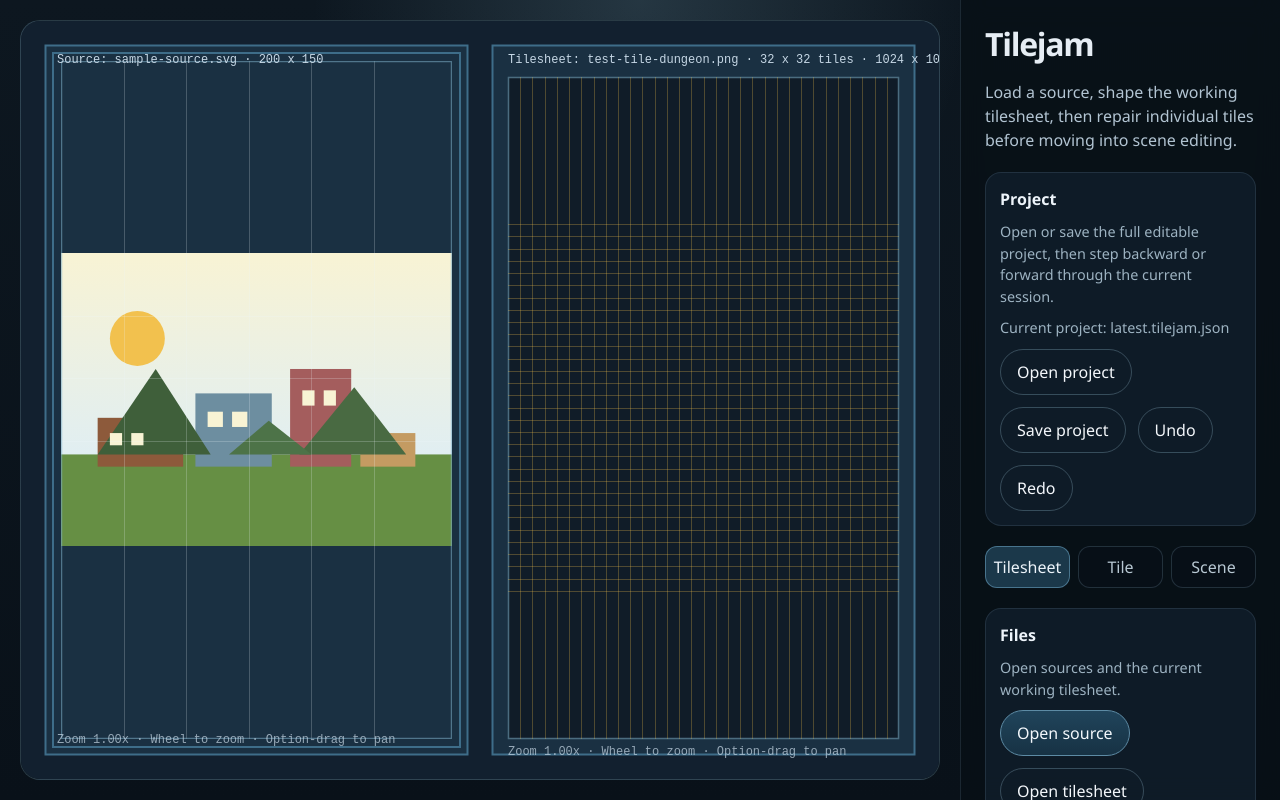
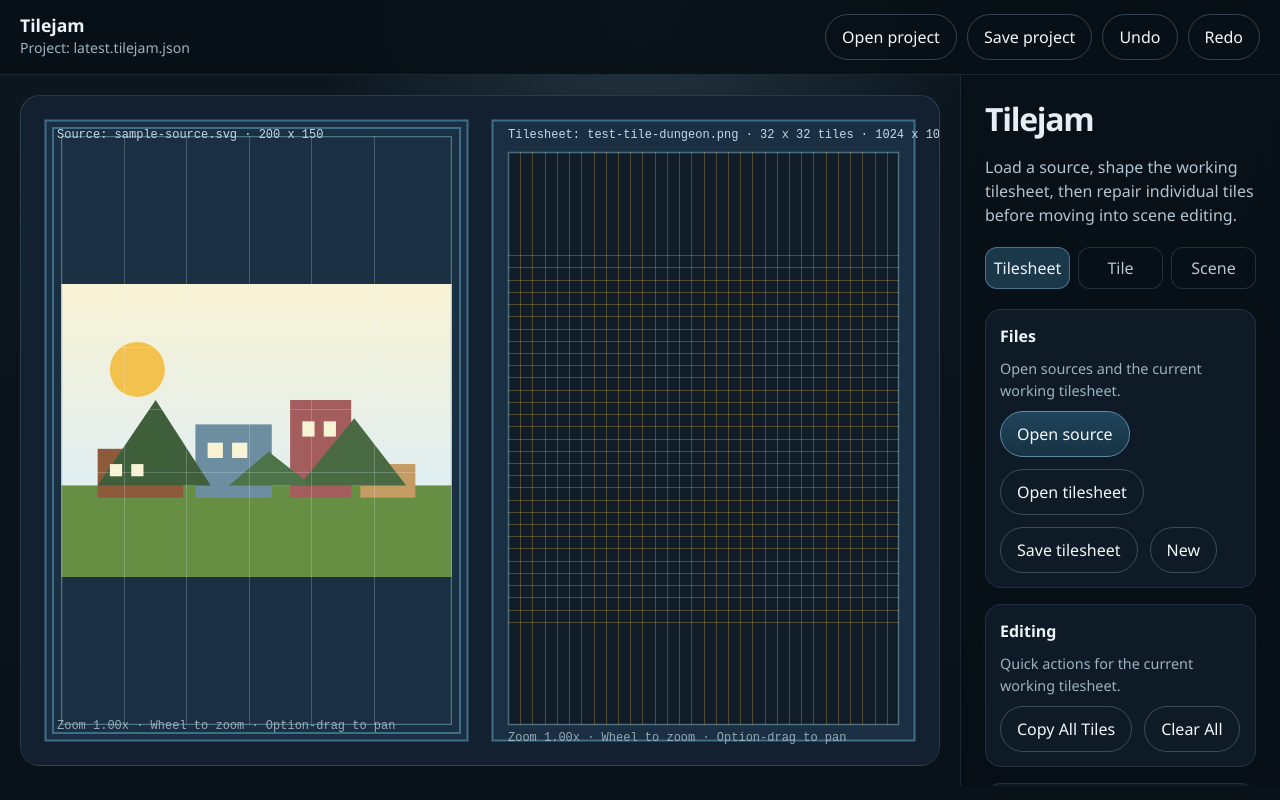
Before and after one commit to Genxbit/tilejam, a website built with Vite: page frontend/index.html in a window 1280 px wide. Built offline with nearby package versions, Linux system fonts and the light colour scheme.

Commit message:
Ticket 11: UX shell + scene grid visibility

```diff
--- a/frontend/src/app/createAppController.ts
+++ b/frontend/src/app/createAppController.ts
@@ -566,6 +566,11 @@ export function createAppController(root: HTMLElement, state: ProjectState) {
       state.session.message = `Moved scene layer ${layer.name} ${delta < 0 ? "up" : "down"} in the stack.`;
       renderAll();
     },
+    onSceneGridVisibilityChanged: (visible) => {
+      state.session.showSceneGrid = visible;
+      state.session.message = visible ? "Scene editing grid shown." : "Scene preview enabled.";
+      renderCanvas();
+    },
     onSelectedTileUpdated: (patch) => {
       recordHistory();
       const tile = updateSelectedOutputTile(state, patch);
--- a/frontend/src/data/createProjectState.ts
+++ b/frontend/src/data/createProjectState.ts
@@ -43,6 +43,7 @@ export function createProjectState(): ProjectState {
       selectedSceneCell: null,
       hoveredPanel: null,
       tilePreviewMode: "none",
+      showSceneGrid: false,
       sourceCamera: {
         zoom: 1,
         panX: 0,
--- a/frontend/src/rendering/renderWorkspace.ts
+++ b/frontend/src/rendering/renderWorkspace.ts
@@ -259,9 +259,15 @@ function drawOutputGrid(
   context.beginPath();
   context.rect(viewport.frame.x, viewport.frame.y, viewport.frame.width, viewport.frame.height);
   context.clip();
-  drawHoveredOutputTile(context, state, viewport);
+  const isScenePreview = state.session.activeWorkspaceMode === "scene" && !state.session.showSceneGrid;
+
+  if (!isScenePreview) {
+    drawHoveredOutputTile(context, state, viewport);
+  }
   if (state.session.activeWorkspaceMode === "scene") {
-    drawSelectedSceneCell(context, state, viewport);
+    if (!isScenePreview) {
+      drawSelectedSceneCell(context, state, viewport);
+    }
   } else {
     drawSelectedOutputTile(context, state, viewport);
   }
@@ -270,6 +276,18 @@ function drawOutputGrid(
   context.lineWidth = 1.5;
   context.strokeRect(viewport.frame.x + 0.5, viewport.frame.y + 0.5, viewport.frame.width - 1, viewport.frame.height - 1);
   drawTilePreview(context, state, viewport);
+
+  const shouldDrawGrid = state.session.activeWorkspaceMode !== "scene" || state.session.showSceneGrid;
+
+  if (!shouldDrawGrid) {
+    context.fillStyle = VIEW_HINT;
+    context.fillText(
+      `Zoom ${state.session.outputCamera.zoom.toFixed(2)}x · Wheel to zoom · Option-drag to pan`,
+      viewport.frame.x,
+      viewport.frame.y + viewport.frame.height + 16,
+    );
+    return;
+  }
 
   context.strokeStyle = OUTPUT_GRID;
   context.lineWidth = 1;
@@ -384,16 +402,18 @@ function drawPlacedTiles(
       continue;
     }
 
+    const cellRect = getAlignedCellRect(viewport, tile.destCol, tile.destRow);
+
     drawTileIntoRect(
       context,
       image,
       tile,
-      viewport.contentX + tile.destCol * viewport.cellWidth,
-      viewport.contentY + tile.destRow * viewport.cellHeight,
+      cellRect.x,
+      cellRect.y,
       state.project.tileWidth,
       state.project.tileHeight,
-      viewport.scaleX,
-      viewport.scaleY,
+      cellRect.width / state.project.tileWidth,
+      cellRect.height / state.project.tileHeight,
     );
   }
 }
@@ -474,16 +494,18 @@ function drawTileInstance(
     return;
   }
 
+  const cellRect = getAlignedCellRect(viewport, col, row, layerOffsetX, layerOffsetY);
+
   drawTileIntoRect(
     context,
     image,
     tile,
-    viewport.contentX + col * viewport.cellWidth + layerOffsetX,
-    viewport.contentY + row * viewport.cellHeight + layerOffsetY,
+    cellRect.x,
+    cellRect.y,
     state.project.tileWidth,
     state.project.tileHeight,
-    viewport.scaleX,
-    viewport.scaleY,
+    cellRect.width / state.project.tileWidth,
+    cellRect.height / state.project.tileHeight,
   );
 }
 
@@ -701,3 +723,23 @@ function getDisplayFileLabel(value: string): string {
   const segments = normalized.split("/");
   return segments[segments.length - 1] || value;
 }
+
+function getAlignedCellRect(
+  viewport: OutputViewport,
+  col: number,
+  row: number,
+  offsetX = 0,
+  offsetY = 0,
+): { x: number; y: number; width: number; height: number } {
+  const startX = Math.round(viewport.contentX + col * viewport.cellWidth + offsetX);
+  const endX = Math.round(viewport.contentX + (col + 1) * viewport.cellWidth + offsetX);
+  const startY = Math.round(viewport.contentY + row * viewport.cellHeight + offsetY);
+  const endY = Math.round(viewport.contentY + (row + 1) * viewport.cellHeight + offsetY);
+
+  return {
+    x: startX,
+    y: startY,
+    width: Math.max(1, endX - startX),
+    height: Math.max(1, endY - startY),
+  };
+}
--- a/frontend/src/types/project.ts
+++ b/frontend/src/types/project.ts
@@ -47,6 +47,7 @@ export type SessionState = {
   selectedSceneCell: GridCoordinate | null;
   hoveredPanel: WorkspacePanel | null;
   tilePreviewMode: TilePreviewMode;
+  showSceneGrid: boolean;
   sourceCamera: CameraState;
   outputCamera: CameraState;
   sourceImageAssetCache: Record<string, CachedSourceImageAsset>;
--- a/frontend/src/ui/createShell.ts
+++ b/frontend/src/ui/createShell.ts
@@ -50,6 +50,7 @@ type ShellOptions = {
     parallaxY?: number;
   }) => void;
   onSceneLayerMoved: (delta: -1 | 1) => void;
+  onSceneGridVisibilityChanged: (visible: boolean) => void;
   onSelectedTileUpdated: (patch: SelectedTilePatch) => void;
   onNudgeSelectedTile: (deltaX: number, deltaY: number) => Promise<void>;
   onSetSelectedTileFitMode: (fitMode: TileFitMode) => void;
@@ -138,6 +139,7 @@ export function createShell({
   onSceneLayerAdded,
   onSceneLayerUpdated,
   onSceneLayerMoved,
+  onSceneGridVisibilityChanged,
   onSelectedTileUpdated,
   onNudgeSelectedTile,
   onSetSelectedTileFitMode,
@@ -154,6 +156,24 @@ export function createShell({
   onClearAllTiles,
 }: ShellOptions): Shell {
   root.innerHTML = "";
+
+  const appFrame = document.createElement("div");
+  appFrame.className = "app-frame";
+
+  const topBar = document.createElement("header");
+  topBar.className = "top-bar";
+
+  const topBarBrand = document.createElement("div");
+  topBarBrand.className = "top-bar-brand";
+
+  const topBarTitle = document.createElement("h1");
+  topBarTitle.className = "top-bar-title";
+  topBarTitle.textContent = "Tilejam";
+
+  const topBarProject = document.createElement("p");
+  topBarProject.className = "top-bar-project";
+  topBarProject.textContent = `Project: ${getDisplayFileLabel(state.session.projectFileName ?? "unsaved")}`;
+  topBarBrand.append(topBarTitle, topBarProject);
 
   const appShell = document.createElement("div");
   appShell.className = "app-shell";
@@ -278,17 +298,11 @@ export function createShell({
   });
 
   const historyActions = document.createElement("div");
-  historyActions.className = "panel-actions";
+  historyActions.className = "top-bar-actions";
   const undoButton = createActionButton("Undo", onUndo);
   const redoButton = createActionButton("Redo", onRedo);
   historyActions.append(projectInputButton, saveProjectButton, undoButton, redoButton);
-
-  const topActionsSection = createControlSection("Project", "Open or save the full editable project, then step backward or forward through the current session.");
-  const projectFileNote = document.createElement("p");
-  projectFileNote.className = "field-note";
-  projectFileNote.textContent = `Current project: ${getDisplayFileLabel(state.session.projectFileName ?? "unsaved")}`;
-  topActionsSection.append(projectFileNote);
-  topActionsSection.append(historyActions);
+  topBar.append(topBarBrand, historyActions);
 
   const fileActions = document.createElement("div");
   fileActions.className = "panel-actions";
@@ -969,8 +983,19 @@ export function createShell({
     ? `Scene grid is ${state.project.scene.width} x ${state.project.scene.height}. Visible layers are drawn on top of each other in order, and the selected layer is the one you edit.`
     : "Create or open a scene to begin placing tiles.";
 
+  const sceneGridToggle = createCheckboxField("Preview", !state.session.showSceneGrid, (checked) => {
+    onSceneGridVisibilityChanged(!checked);
+  });
+  const sceneGridField = document.createElement("div");
+  sceneGridField.className = "number-field";
+  const sceneGridLabel = document.createElement("span");
+  sceneGridLabel.className = "number-field-label";
+  sceneGridLabel.textContent = "Scene preview";
+  sceneGridField.append(sceneGridLabel, sceneGridToggle);
+
   sceneSection.append(
     sceneActions,
+    sceneGridField,
     sceneSizeInputs,
     sceneTilesetField,
     sceneLayerRow,
@@ -1003,15 +1028,16 @@ export function createShell({
   notes.className = "panel-note";
   notes.textContent = state.session.message ?? "";
 
-  panel.append(heading, intro, topActionsSection, sidebarTabs, tilesheetPanel, tilePanel, scenePanel, notes);
+  panel.append(heading, intro, sidebarTabs, tilesheetPanel, tilePanel, scenePanel, notes);
   appShell.append(workspace, panel);
-  root.append(appShell);
+  appFrame.append(topBar, appShell);
+  root.append(appFrame);
 
   return {
     canvas,
     update(nextState) {
       const scrollTop = panel.scrollTop;
-      projectFileNote.textContent = `Current project: ${getDisplayFileLabel(nextState.session.projectFileName ?? "unsaved")}`;
+      topBarProject.textContent = `Project: ${getDisplayFileLabel(nextState.session.projectFileName ?? "unsaved")}`;
       items[0].description.textContent = nextState.sourceImageAsset.name ?? nextState.project.sourceImage ?? "Not loaded";
       items[1].description.textContent = getDisplayFileLabel(nextState.session.workingImageFileName ?? nextState.project.workingImage ?? "Not loaded");
       items[2].description.textContent = `${nextState.sourceImageAsset.width} x ${nextState.sourceImageAsset.height}`;
@@ -1047,6 +1073,7 @@ export function createShell({
       sceneLayerOffsetYField.input.value = `${nextSceneLayer?.offsetY ?? 0}`;
       sceneLayerParallaxXField.input.value = `${nextSceneLayer?.parallaxX ?? 1}`;
       sceneLayerParallaxYField.input.value = `${nextSceneLayer?.parallaxY ?? 1}`;
+      (sceneGridToggle.querySelector("input") as HTMLInputElement).checked = !nextState.session.showSceneGrid;
       sceneLayerSelect.replaceChildren();
       for (const layer of nextState.project.scene?.layers ?? []) {
         const option = document.createElement("option");
--- a/frontend/src/ui/styles.css
+++ b/frontend/src/ui/styles.css
@@ -30,10 +30,58 @@ textarea {
   min-height: 100vh;
 }
 
+.app-frame {
+  display: flex;
+  flex-direction: column;
+  min-height: 100vh;
+}
+
+.top-bar {
+  position: sticky;
+  top: 0;
+  z-index: 10;
+  display: flex;
+  align-items: center;
+  justify-content: space-between;
+  gap: 16px;
+  padding: 14px 20px;
+  border-bottom: 1px solid rgba(131, 169, 190, 0.16);
+  background: rgba(7, 16, 22, 0.9);
+  backdrop-filter: blur(12px);
+}
+
+.top-bar-brand {
+  display: flex;
+  flex-direction: column;
+  gap: 2px;
+  min-width: 0;
+}
+
+.top-bar-title {
+  margin: 0;
+  font-size: 1.1rem;
+  line-height: 1.1;
+  color: #edf4fa;
+}
+
+.top-bar-project {
+  margin: 0;
+  font-size: 0.88rem;
+  color: #9db3c2;
+}
+
+.top-bar-actions {
+  display: flex;
+  flex-wrap: wrap;
+  justify-content: flex-end;
+  gap: 10px;
+}
+
 .app-shell {
   display: grid;
   grid-template-columns: minmax(0, 1fr) 320px;
-  min-height: 100vh;
+  min-height: 0;
+  flex: 1;
 }
 
 .workspace {
@@ -41,7 +89,7 @@ textarea {
 }
 
 .canvas-wrap {
-  height: calc(100vh - 40px);
+  height: calc(100vh - 89px - 40px);
   min-height: 320px;
   border: 1px solid rgba(131, 169, 190, 0.28);
   border-radius: 20px;
@@ -60,7 +108,7 @@ textarea {
   display: flex;
   flex-direction: column;
   gap: 20px;
-  height: 100vh;
+  height: calc(100vh - 89px);
   overflow-y: auto;
   padding: 28px 24px;
   border-left: 1px solid rgba(131, 169, 190, 0.16);
```
Also changed, not shown: docs/ITERATIONS.md (+35 -0 lines).
